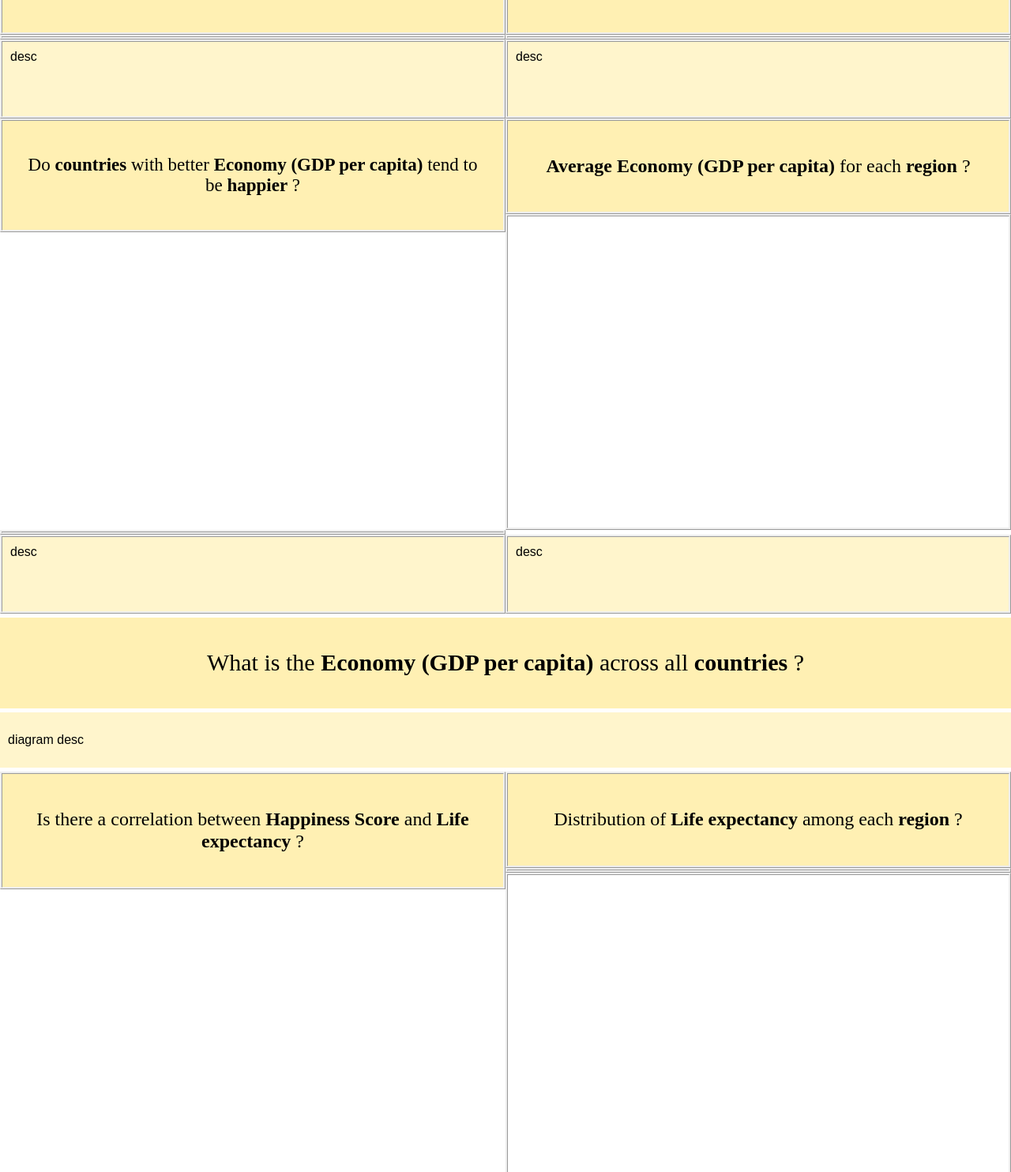
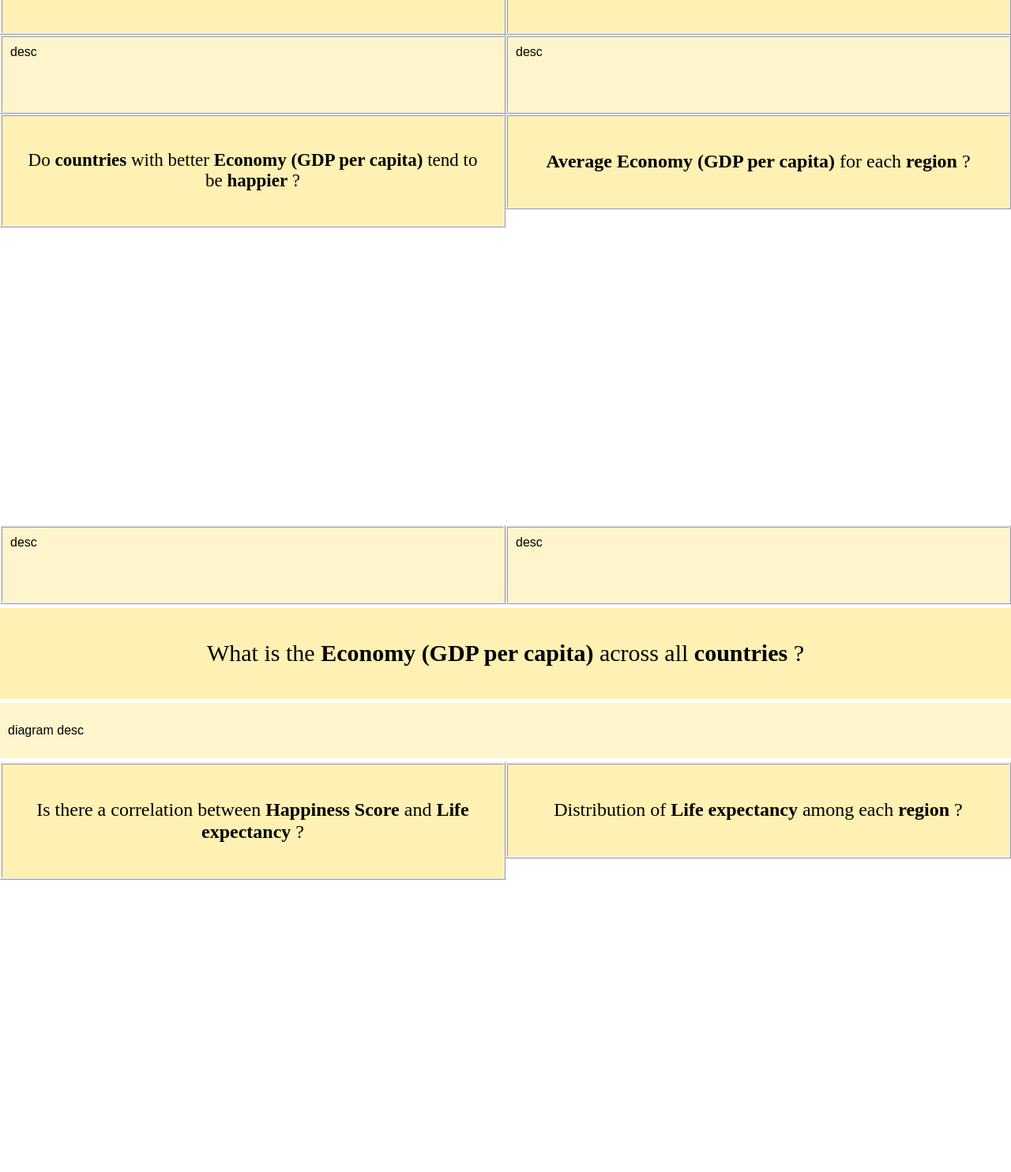
Before and after one commit to jengquan/FIT3179, a plain HTML site: page testm.html in a window 1280 px wide. Shown: the part 611-2095 px from the top of the page at 79% size. Drawn offline with nearby package versions, Linux system fonts and the light colour scheme; a script that the page names is missing.

Commit message:
Update testm.html

```diff
--- a/testm.html
+++ b/testm.html
@@ -61,7 +61,7 @@ nav {
 footer {
   background-color: #fffae6;
   padding: 10px;
-  text-align: center;
+  text-align: left;
   color: black;
   margin-top: 5px;
 }
@@ -212,8 +212,8 @@ font-family: Arial, Helvetica, sans-serif;
 
 <section>
 <div class="row">
-  <div id="vis2" class="column" style ="object-fit: scale-down; height: auto; padding-right: 30px; border-style: ridge; "> </div>
-  <div id="vis3" class="column" style ="object-fit: scale-down; height: auto; padding-right: 30px; border-style: ridge; "> </div>
+  <div id="vis2" class="column" style ="object-fit: scale-down; height: auto; padding-right: 30px; "> </div>
+  <div id="vis3" class="column" style ="object-fit: scale-down; height: auto; padding-right: 30px; "> </div>
 </div>
 </section>
 
@@ -241,8 +241,8 @@ font-family: Arial, Helvetica, sans-serif;
 
 <section>
 <div class="row">
-  <div id="vis4" class="column" style ="object-fit: scale-down; height: 400px; padding-right: 30px; border-style: ridge; "> </div>
-  <div id="vis5" class="column" style ="object-fit: scale-down; height: auto; padding-right: 30px; border-style: ridge; "> </div>
+  <div id="vis4" class="column" style ="object-fit: scale-down; height: 400px; padding-right: 30px; "> </div>
+  <div id="vis5" class="column" style ="object-fit: scale-down; height: auto; padding-right: 30px;  "> </div>
 </div>
 </section>
 
@@ -284,8 +284,8 @@ font-family: Arial, Helvetica, sans-serif;
 
 <section>
 <div class="row">
-  <div id="vis7" class="column" style ="object-fit: scale-down; height: auto; padding-right: 30px; border-style: ridge; "> </div>
-  <div id="vis8" class="column" style ="object-fit: scale-down; height: 400px; padding-right: 30px; border-style: ridge; "> </div>
+  <div id="vis7" class="column" style ="object-fit: scale-down; height: auto; padding-right: 30px;  "> </div>
+  <div id="vis8" class="column" style ="object-fit: scale-down; height: 400px; padding-right: 30px;  "> </div>
 </div>
 </section>
 
@@ -328,8 +328,8 @@ font-family: Arial, Helvetica, sans-serif;
 
 <section>
 <div class="row">
-  <div id="vis11" class="column" style ="object-fit: scale-down; height: 300px; padding-right: 30px; border-style: ridge; "> </div>
-  <div id="vis10" class="column" style ="object-fit: scale-down; height: auto; padding-right: 30px; border-style: ridge; "> </div>
+  <div id="vis11" class="column" style ="object-fit: scale-down; height: 300px; padding-right: 30px; "> </div>
+  <div id="vis10" class="column" style ="object-fit: scale-down; height: auto; padding-right: 30px; "> </div>
 </div>
 </section>
 
```
